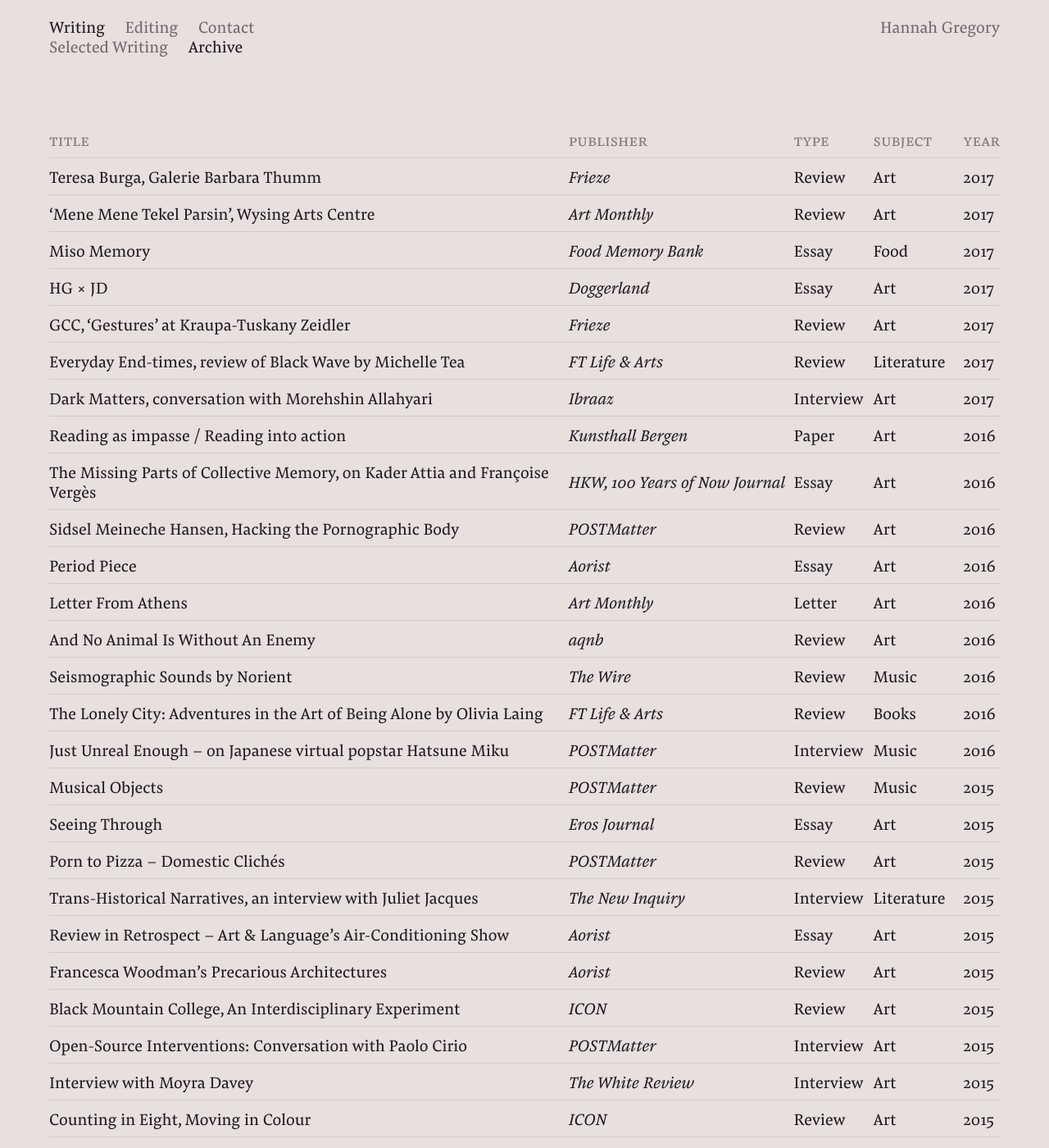
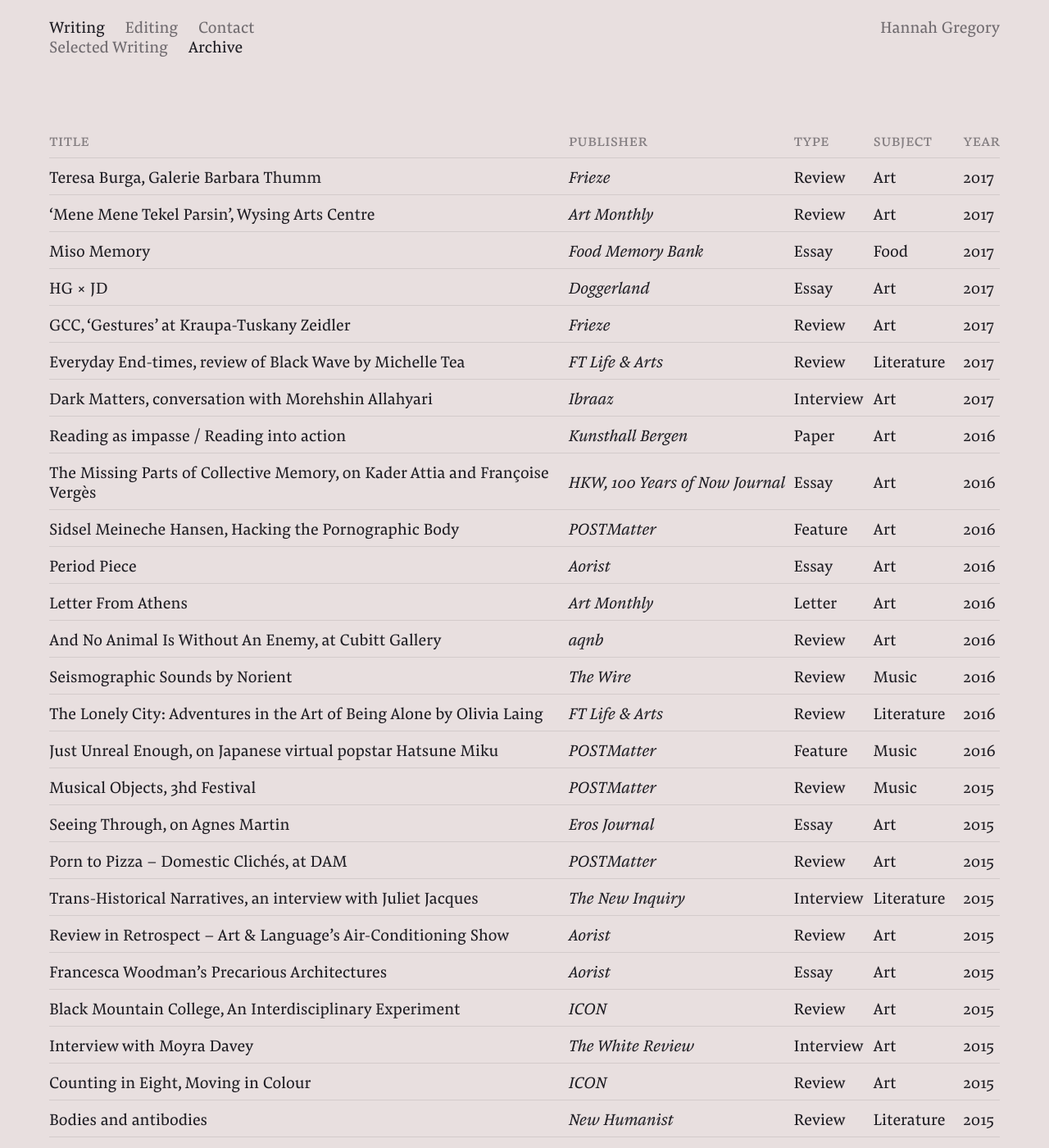
Before and after one commit to hg-site/hg-site.github.io, a Jekyll site: the page built from archive/index.markdown, in a window 1280 px wide and 1400 px high. Shown: the whole window at 82% size. Built offline with Jekyll 4.4.1, drawn with Linux system fonts in a browser that asks for light colours.

Commit message:
Updated Index

```diff
--- a/archive/index.markdown
+++ b/archive/index.markdown
@@ -91,7 +91,7 @@
 <tr data-href="http://postmatter.com/articles/oct-dec-2016/sidsel-meineche-hansen/">
 	<td class="title">Sidsel Meineche Hansen, Hacking the Pornographic Body</td>
 	<td class="publisher">POSTMatter</td>
-	<td class="type">Review</td>
+	<td class="type">Feature</td>
 	<td class="subject">Art</td>
 	<td class="year">2016</td>
 </tr>
@@ -113,7 +113,7 @@
 </tr>
 
 <tr data-href="http://www.aqnb.com/2016/04/19/and-no-animal-is-without-enemy-cubitt-gallery-reviewed/">
-	<td class="title">And No Animal Is Without An Enemy</td>
+	<td class="title">And No Animal Is Without An Enemy, at Cubitt Gallery</td>
 	<td class="publisher">aqnb</td>
 	<td class="type">Review</td>
 	<td class="subject">Art</td>
@@ -132,20 +132,20 @@
 	<td class="title">The Lonely City: Adventures in the Art of Being Alone by Olivia Laing</td>
 	<td class="publisher">FT Life &amp; Arts</td>
 	<td class="type">Review</td>
-	<td class="subject">Books</td>
+	<td class="subject">Literature</td>
 	<td class="year">2016</td>
 </tr>
 
 <tr data-href="http://postmatter.com/#/currents/just-unreal-enough">
-	<td class="title">Just Unreal Enough – on Japanese virtual popstar Hatsune Miku</td>
+	<td class="title">Just Unreal Enough, on Japanese virtual popstar Hatsune Miku</td>
 	<td class="publisher">POSTMatter</td>
-	<td class="type">Interview</td>
+	<td class="type">Feature</td>
 	<td class="subject">Music</td>
 	<td class="year">2016</td>
 </tr>
 
 <tr data-href="http://postmatter.com/#/currents/musical-objects">
-	<td class="title">Musical Objects</td>
+	<td class="title">Musical Objects, 3hd Festival</td>
 	<td class="publisher">POSTMatter</td>
 	<td class="type">Review</td>
 	<td class="subject">Music</td>
@@ -153,14 +153,14 @@
 </tr>
 
 <tr data-href="http://erosjournal.tictail.com/product/eros-issue-7">
-	<td class="title">Seeing Through</td>
+	<td class="title">Seeing Through, on Agnes Martin</td>
 	<td class="publisher">Eros Journal</td>
 	<td class="type">Essay</td>
 	<td class="subject">Art</td>
 	<td class="year">2015</td>
 </tr>
 <tr data-href="http://postmatter.com/articles/archive-2012-2016/2015/21-porn-to-pizza/">
-	<td class="title">Porn to Pizza – Domestic Clichés</td>
+	<td class="title">Porn to Pizza – Domestic Clichés, at DAM</td>
 	<td class="publisher">POSTMatter</td>
 	<td class="type">Review</td>
 	<td class="subject">Art</td>
@@ -178,7 +178,7 @@
 <tr data-href="http://cargocollective.com/aorist">
 	<td class="title">Review in Retrospect – Art &amp; Language’s Air-Conditioning Show</td>
 	<td class="publisher">Aorist</td>
-	<td class="type">Essay</td>
+	<td class="type">Review</td>
 	<td class="subject">Art</td>
 	<td class="year">2015</td>
 </tr>
@@ -186,7 +186,7 @@
 <tr data-href="http://cargocollective.com/aorist">
 	<td class="title">Francesca Woodman’s Precarious Architectures</td>
 	<td class="publisher">Aorist</td>
-	<td class="type">Review</td>
+	<td class="type">Essay</td>
 	<td class="subject">Art</td>
 	<td class="year">2015</td>
 </tr>
@@ -199,13 +199,6 @@
 	<td class="year">2015</td>
 </tr>
 
-<tr data-href="http://postmatter.com/#/currents/open-source-interventions">
-	<td class="title">Open-Source Interventions: Conversation with Paolo Cirio</td>
-	<td class="publisher">POSTMatter</td>
-	<td class="type">Interview</td>
-	<td class="subject">Art</td>
-	<td class="year">2015</td>
-</tr>
 <tr data-href="http://www.thewhitereview.org/online-issue/june-2015/">
 	<td class="title">Interview with Moyra Davey</td>
 	<td class="publisher">The White Review</td>
```
